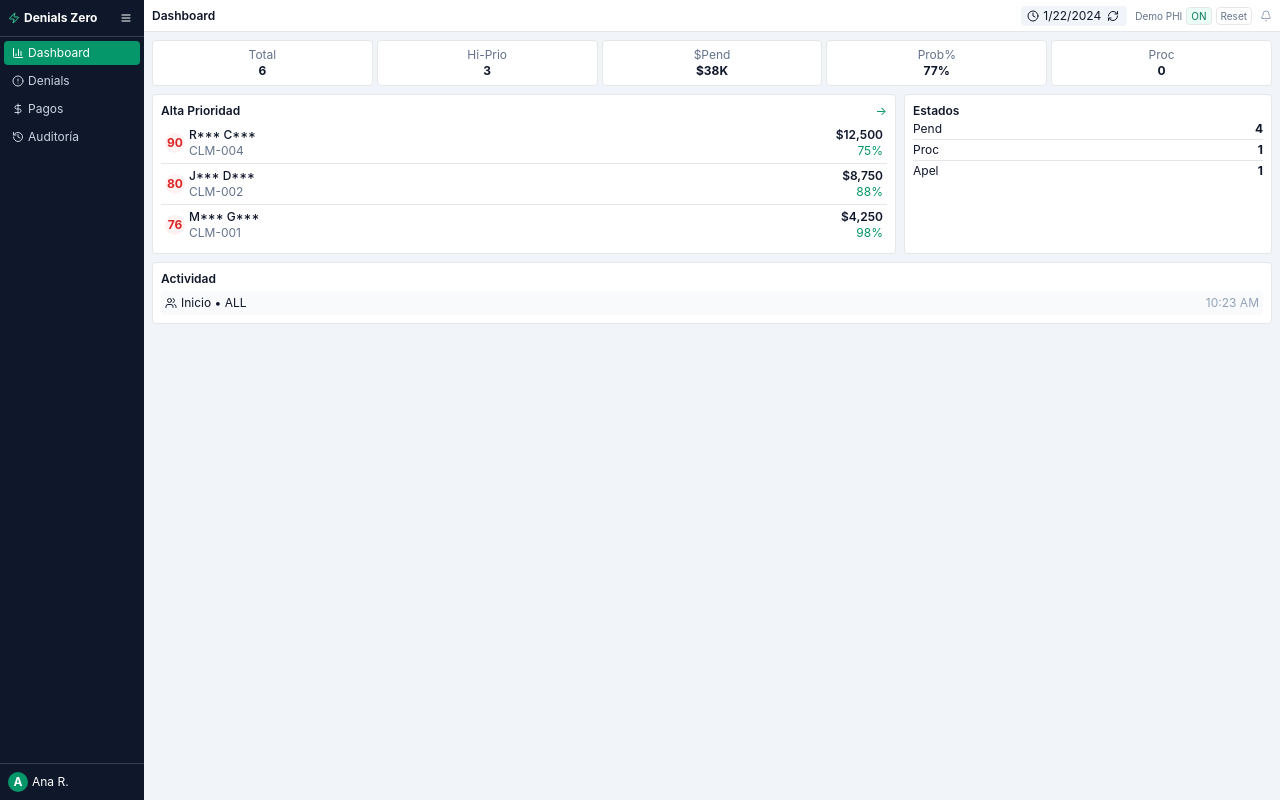
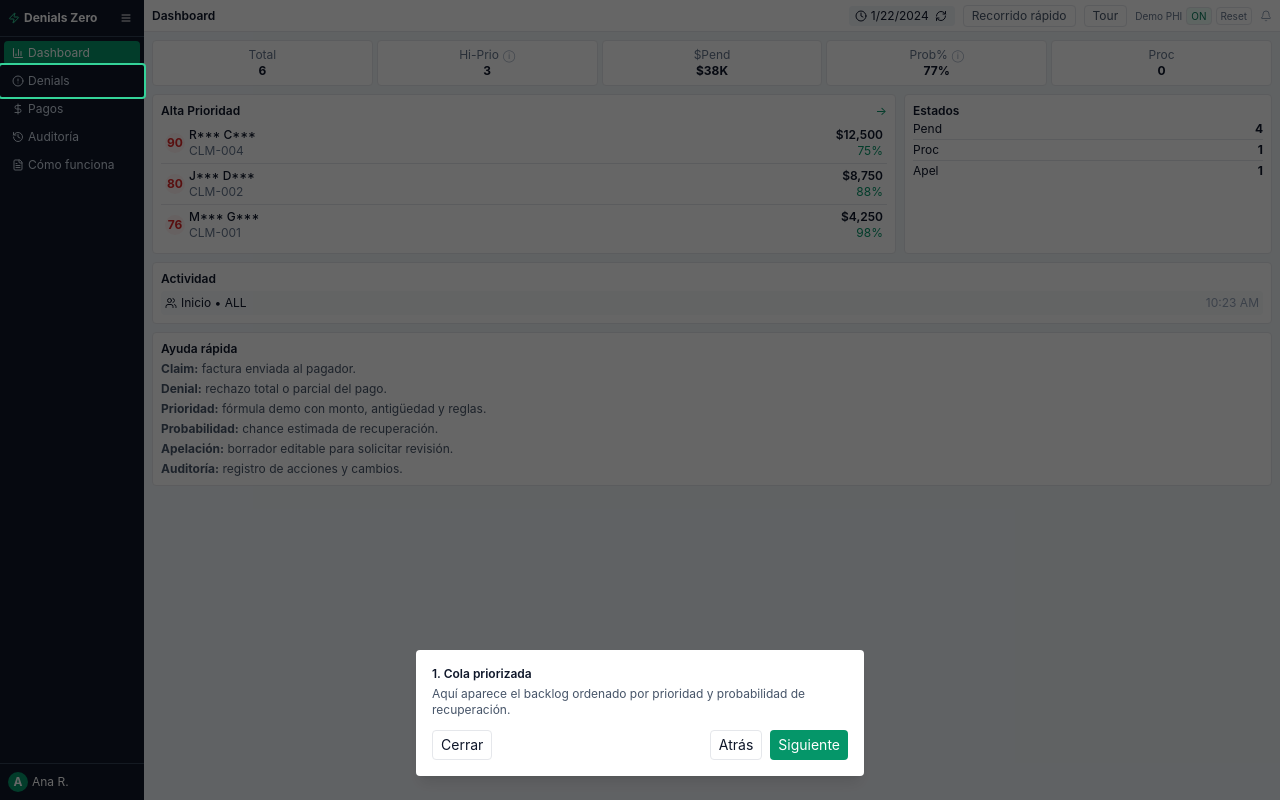
Before and after one commit to PsiRhoNox/saas, a React (Vite) app: page / in a window 1280 px wide. Built offline with nearby package versions, Linux system fonts and the light colour scheme.

Commit message:
Add guided tour and clearer demo flow

```diff
--- a/src/App.jsx
+++ b/src/App.jsx
@@ -176,25 +176,19 @@ const score = (c, date, rules) => {
   };
 };
 
-const hydrateClaims = (claims, date, rules) =>
-  claims.map((c) => ({
-    ...c,
-    appeals: c.appeals || [],
-    patientMasked: c.patientMasked || maskName(c.patient),
-    ...score(c, date, rules),
-  }));
-
-const initClaimsById = initClaims.reduce((acc, claim) => {
-  acc[claim.id] = claim;
-  return acc;
-}, {});
-
 const maskName = (name) => {
   if (!name) return '';
   const [first, ...rest] = name.split(' ');
   const maskedRest = rest.map((part) => (part ? `${part[0]}***` : '')).join(' ');
   return `${first[0]}***${maskedRest ? ` ${maskedRest}` : ''}`;
 };
+
+const hydrateClaims = (claims, date, rules) =>
+  claims.map((c) => ({
+    ...c,
+    appeals: c.appeals || [],
+    ...score(c, date, rules),
+  }));
 
 
 const getStoredState = () => {
@@ -279,6 +273,8 @@ export default function App() {
   const [stats, setStats] = useState({ proc: 0, app: 0 });
   const [rules, setRules] = useState(defaultRules);
   const [demoMode, setDemoMode] = useState(true);
+  const [showTour, setShowTour] = useState(false);
+  const [tourStep, setTourStep] = useState(0);
 
   useEffect(() => {
     const stored = getStoredState();
@@ -287,12 +283,7 @@ export default function App() {
       setStats(stored.stats || { proc: 0, app: 0 });
       setDemoMode(stored.demoMode ?? true);
       if (stored.date) setDate(new Date(stored.date));
-      const restoredClaims = (stored.claims || initClaims).map((claim) => ({
-        ...claim,
-        patient: initClaimsById[claim.id]?.patient || claim.patient,
-        patientMasked: claim.patientMasked || maskName(initClaimsById[claim.id]?.patient || claim.patient),
-      }));
-      const seeded = hydrateClaims(restoredClaims, stored.date || date, stored.rules || defaultRules);
+      const seeded = hydrateClaims(stored.claims || initClaims, stored.date || date, stored.rules || defaultRules);
       setClaims(seeded);
       setAudit(
         stored.audit || [
@@ -318,6 +309,14 @@ export default function App() {
         }),
       ]);
     }
+
+    if (typeof window !== 'undefined') {
+      const seen = window.localStorage.getItem('dz_tour_seen');
+      if (!seen) {
+        setShowTour(true);
+        window.localStorage.setItem('dz_tour_seen', 'true');
+      }
+    }
   }, []);
 
   useEffect(() => {
@@ -332,14 +331,9 @@ export default function App() {
 
   useEffect(() => {
     if (!claims.length) return;
-    const claimsForStorage = claims.map((claim) => ({
-      ...claim,
-      patient: claim.patientMasked || maskName(claim.patient),
-      patientMasked: claim.patientMasked || maskName(claim.patient),
-    }));
     persistState({
       version: STORAGE_VERSION,
-      claims: claimsForStorage,
+      claims,
       audit,
       stats,
       date: date.toISOString(),
@@ -389,7 +383,7 @@ export default function App() {
     if (sel?.id === id) setSel(updated);
     setStats((prev) => ({ proc: prev.proc + 1, app: status === 'appealed' ? prev.app + 1 : prev.app }));
     logAudit({
-      action: `Estado→${status}`,
+      action: `Usuario cambió estado a ${status}`,
       claimId: id,
       detail: `Prio:${updated.prio}`,
       source: 'user',
@@ -411,7 +405,7 @@ export default function App() {
     setSel(rescored);
     setStats((prev) => ({ proc: prev.proc + 1, app: prev.app + 1 }));
     logAudit({
-      action: 'Apelación generada',
+      action: 'Usuario generó apelación demo',
       claimId: claim.id,
       detail: appealEntry.id,
       source: 'user',
@@ -425,7 +419,7 @@ export default function App() {
     const apiUrl = import.meta.env.VITE_APPEAL_API_URL;
     const publicToken = import.meta.env.VITE_APPEAL_PUBLIC_TOKEN;
     const startedAt = performance.now();
-    const patientName = demoMode ? claim.patientMasked || maskName(claim.patient) : claim.patient;
+    const patientName = demoMode ? maskName(claim.patient) : claim.patient;
     if (!apiUrl || !publicToken) {
       const fallbackText = `APELACIÓN ${claim.id}
 Para: ${claim.payer}
@@ -439,7 +433,7 @@ Prob: ${claim.prob}%
 
 [Modo demo: agrega un token público para generar texto real.]`;
       logAudit({
-        action: 'AI apelación',
+        action: 'Sistema generó borrador de apelación (demo)',
         claimId: claim.id,
         detail: 'Fallback local',
         source: 'system',
@@ -479,7 +473,7 @@ Paciente: ${patientName}
 
 [Fallback: servicio no disponible (${response.status}).]`;
       logAudit({
-        action: 'AI apelación',
+        action: 'Sistema intentó generar apelación',
         claimId: claim.id,
         detail: `Error ${response.status}`,
         source: 'system',
@@ -496,7 +490,7 @@ Paciente: ${patientName}
     const modelVersion = data.modelVersion || data.model || APPEAL_MODEL_VERSION;
     const requestId = data.requestId || data.id || `req-${Date.now()}`;
     logAudit({
-      action: 'AI apelación',
+      action: 'Sistema generó borrador de apelación',
       claimId: claim.id,
       detail: 'Generación OK',
       source: 'system',
@@ -529,31 +523,98 @@ Paciente: ${patientName}
     next.setDate(next.getDate() + 1);
     setDate(next);
     logAudit({
-      action: 'Día+1',
+      action: 'Sistema avanzó el día',
       claimId: 'SYS',
       detail: next.toLocaleDateString(),
       source: 'system',
       before: { simDate: date.toLocaleDateString() },
       after: { simDate: next.toLocaleDateString() },
     });
+    logAudit({
+      action: 'Sistema recalculó scoring',
+      claimId: 'ALL',
+      detail: 'Re-score diario',
+      source: 'system',
+    });
   };
 
-    const filtered = claims
+  const filtered = claims
     .filter(
       (c) =>
-        ((demoMode ? (c.patientMasked || '').toLowerCase() : c.patient.toLowerCase()).includes(search.toLowerCase()) ||
+        ((c.patient.toLowerCase().includes(search.toLowerCase()) ||
+          maskName(c.patient).toLowerCase().includes(search.toLowerCase()) ||
           c.id.toLowerCase().includes(search.toLowerCase())) &&
-        (filter === 'all' || c.status === filter)
+          (filter === 'all' || c.status === filter))
     )
     .sort((a, b) => b.prio - a.prio);
 
-  const displayName = (claim) => (demoMode ? claim.patientMasked || maskName(claim.patient) : claim.patient);
+  const displayName = (claim) => (demoMode ? maskName(claim.patient) : claim.patient);
 
   const resetStorage = () => {
     if (typeof window !== 'undefined') {
       window.localStorage.removeItem(STORAGE_KEY);
+      window.localStorage.removeItem('dz_tour_seen');
       window.location.reload();
     }
+  };
+
+  const tourSteps = [
+    {
+      id: 'nav-denials',
+      title: '1. Cola priorizada',
+      body: 'Aquí aparece el backlog ordenado por prioridad y probabilidad de recuperación.',
+    },
+    {
+      id: 'denial-detail',
+      title: '2. Detalle del denial',
+      body: 'Al abrir un denial ves el monto, la razón y la acción sugerida.',
+    },
+    {
+      id: 'tour-appeal',
+      title: '3. Borrador de apelación',
+      body: 'Genera un borrador demo con un clic y deja rastro en auditoría.',
+    },
+    {
+      id: 'nav-audit',
+      title: '4. Auditoría',
+      body: 'Cada cambio queda registrado con usuario, hora y explicación.',
+    },
+    {
+      id: 'nav-how',
+      title: '5. Cómo funciona',
+      body: 'Explica el flujo de punta a punta con palabras simples.',
+    },
+  ];
+
+  const currentTour = tourSteps[tourStep];
+  const tourTarget = currentTour ? document.getElementById(currentTour.id) : null;
+  const tourRect = tourTarget?.getBoundingClientRect();
+
+  const runQuickTour = () => {
+    const top = [...claims].sort((a, b) => b.prio - a.prio)[0];
+    if (!top) return;
+    setView('denials');
+    setSel(top);
+    logAudit({
+      action: 'Recorrido rápido iniciado',
+      claimId: top.id,
+      detail: 'Mostrando flujo completo',
+      source: 'system',
+    });
+    updateStatus(top.id, 'in_progress');
+    const appealEntry = {
+      id: `APL-${Date.now().toString().slice(-4)}`,
+      createdAt: new Date().toISOString(),
+      status: 'submitted',
+      summary: 'Apelación demo generada',
+    };
+    applyAppeal(top, appealEntry);
+    logAudit({
+      action: 'Recorrido rápido completado',
+      claimId: top.id,
+      detail: 'Estado y apelación actualizados',
+      source: 'system',
+    });
   };
 
   const priorityClass = (prio) =>
@@ -589,9 +650,11 @@ Paciente: ${patientName}
             ['denials', AlertCircle, 'Denials'],
             ['payments', DollarSign, 'Pagos'],
             ['audit', History, 'Auditoría'],
+            ['how', FileText, 'Cómo funciona'],
           ].map(([id, Icon, label]) => (
             <button
               key={id}
+              id={`nav-${id}`}
               onClick={() => {
                 setView(id);
                 setSel(null);
@@ -614,7 +677,15 @@ Paciente: ${patientName}
       <div className="flex-1 flex flex-col overflow-hidden">
         <header className="h-8 bg-white border-b flex items-center justify-between px-2">
           <span className="font-semibold">
-            {view === 'dashboard' ? 'Dashboard' : view === 'denials' ? 'Denials' : view === 'payments' ? 'Pagos' : 'Auditoría'}
+            {view === 'dashboard'
+              ? 'Dashboard'
+              : view === 'denials'
+                ? 'Denials'
+                : view === 'payments'
+                  ? 'Pagos'
+                  : view === 'how'
+                    ? 'Cómo funciona'
+                    : 'Auditoría'}
           </span>
           <div className="flex items-center gap-2">
             <span className="bg-slate-100 px-1.5 py-0.5 rounded flex items-center gap-1">
@@ -624,6 +695,22 @@ Paciente: ${patientName}
                 <RefreshCw className="w-3 h-3" />
               </button>
             </span>
+            <button
+              id="quick-tour-btn"
+              onClick={runQuickTour}
+              className="px-2 py-0.5 rounded border bg-white hover:bg-slate-50 text-slate-600"
+            >
+              Recorrido rápido
+            </button>
+            <button
+              onClick={() => {
+                setTourStep(0);
+                setShowTour(true);
+              }}
+              className="px-2 py-0.5 rounded border bg-white hover:bg-slate-50 text-slate-600"
+            >
+              Tour
+            </button>
             <div className="flex items-center gap-1 text-[10px] text-slate-500">
               <span>Demo PHI</span>
               <button
@@ -646,13 +733,20 @@ Paciente: ${patientName}
               <div className="grid grid-cols-5 gap-1">
                 {[
                   ['Total', metrics.total],
-                  ['Hi-Prio', metrics.highPrio],
+                  ['Hi-Prio', metrics.highPrio, 'Prioridad demo según monto, antigüedad y reglas del pagador.'],
                   ['$Pend', `$${(metrics.amount / 1000).toFixed(0)}K`],
-                  ['Prob%', `${metrics.avgProb}%`],
+                  ['Prob%', `${metrics.avgProb}%`, 'Probabilidad demo basada en recuperación histórica y estado.'],
                   ['Proc', stats.proc],
-                ].map(([label, value]) => (
+                ].map(([label, value, hint]) => (
                   <div key={label} className="bg-white rounded p-1.5 border text-center">
-                    <p className="text-slate-500">{label}</p>
+                    <p className="text-slate-500">
+                      {label}
+                      {hint ? (
+                        <span className="ml-1 text-slate-400" title={hint}>
+                          ⓘ
+                        </span>
+                      ) : null}
+                    </p>
                     <p className="font-bold">{value}</p>
                   </div>
                 ))}
@@ -718,6 +812,29 @@ Paciente: ${patientName}
                     <span className="text-slate-400">{entry.ts}</span>
                   </div>
                 ))}
+              </div>
+              <div className="bg-white rounded p-2 border" id="help-panel">
+                <span className="font-semibold">Ayuda rápida</span>
+                <div className="mt-1 space-y-1 text-slate-600">
+                  <p>
+                    <strong>Claim:</strong> factura enviada al pagador.
+                  </p>
+                  <p>
+                    <strong>Denial:</strong> rechazo total o parcial del pago.
+                  </p>
+                  <p>
+                    <strong>Prioridad:</strong> fórmula demo con monto, antigüedad y reglas.
+                  </p>
+                  <p>
+                    <strong>Probabilidad:</strong> chance estimada de recuperación.
+                  </p>
+                  <p>
+                    <strong>Apelación:</strong> borrador editable para solicitar revisión.
+                  </p>
+                  <p>
+                    <strong>Auditoría:</strong> registro de acciones y cambios.
+                  </p>
+                </div>
               </div>
             </div>
           )}
@@ -801,7 +918,7 @@ Paciente: ${patientName}
                       <X className="w-3 h-3" />
                     </button>
                   </div>
-                  <div className="flex-1 overflow-auto p-2 space-y-2">
+                  <div className="flex-1 overflow-auto p-2 space-y-2" id="denial-detail">
                     <div className="p-2 bg-slate-800 text-white rounded flex justify-between">
                       <div>
                         <p className="text-slate-400">Monto</p>
@@ -844,9 +961,13 @@ Paciente: ${patientName}
                         Días: {sel.inputs.days} | Amt: {sel.inputs.amt} | Age: {sel.inputs.age} | Pen:{' '}
                         {sel.inputs.pen}
                       </p>
+                      <p className="text-slate-400 text-[10px]">
+                        Demo: fórmula basada en monto, antigüedad, reglas del pagador y tipo de denial.
+                      </p>
                     </div>
                     <div className="flex gap-1">
                       <button
+                        id="tour-appeal"
                         onClick={() => openAppealModal(sel)}
                         className="flex-1 bg-emerald-600 text-white py-1 rounded hover:bg-emerald-700 flex items-center justify-center gap-1"
                       >
@@ -987,6 +1108,39 @@ Paciente: ${patientName}
               ))}
             </div>
           )}
+
+          {view === 'how' && (
+            <div className="space-y-2">
+              <div className="bg-white rounded p-2 border">
+                <h2 className="font-semibold">Cómo funciona Denials Zero Desk</h2>
+                <p className="text-slate-600 mt-1">
+                  Flujo simple pensado para equipos no técnicos: cargar denials, priorizar, ejecutar acciones y dejar trazabilidad.
+                </p>
+              </div>
+              <div className="grid grid-cols-3 gap-2">
+                {[
+                  { title: '1. Llegada de denials', body: 'El equipo sube archivos o integra un envío diario. La cola se llena sola.' },
+                  { title: '2. Priorización', body: 'El sistema ordena por monto, antigüedad y reglas del pagador.' },
+                  { title: '3. Acción y apelación', body: 'Se aplican pasos sugeridos y se genera un borrador de apelación.' },
+                ].map((card) => (
+                  <div key={card.title} className="bg-white rounded p-2 border">
+                    <p className="font-semibold">{card.title}</p>
+                    <p className="text-slate-600 mt-1">{card.body}</p>
+                  </div>
+                ))}
+              </div>
+              <div className="bg-white rounded p-2 border">
+                <p className="font-semibold">Piloto sin integraciones</p>
+                <p className="text-slate-600 mt-1">
+                  El cliente exporta archivos de su sistema y los sube manualmente. En minutos ve la cola priorizada y acciones sugeridas.
+                </p>
+                <p className="font-semibold mt-2">Producción con integración ligera</p>
+                <p className="text-slate-600 mt-1">
+                  Se automatiza el envío diario de archivos. El equipo sigue trabajando igual, solo que la cola se actualiza sola.
+                </p>
+              </div>
+            </div>
+          )}
         </main>
       </div>
 
@@ -1026,6 +1180,50 @@ Paciente: ${patientName}
           </div>
         </div>
       )}
+
+      {showTour && currentTour && (
+        <div className="fixed inset-0 z-50">
+          <div className="absolute inset-0 bg-black/60" />
+          {tourRect ? (
+            <div
+              className="absolute border-2 border-emerald-400 rounded pointer-events-none"
+              style={{
+                top: `${tourRect.top - 6}px`,
+                left: `${tourRect.left - 6}px`,
+                width: `${tourRect.width + 12}px`,
+                height: `${tourRect.height + 12}px`,
+              }}
+            />
+          ) : null}
+          <div className="absolute bottom-6 left-1/2 -translate-x-1/2 bg-white rounded shadow-lg p-4 w-full max-w-md">
+            <p className="font-semibold">{currentTour.title}</p>
+            <p className="text-slate-600 mt-1">{currentTour.body}</p>
+            <div className="flex justify-between mt-3 text-sm">
+              <button onClick={() => setShowTour(false)} className="px-2 py-1 border rounded">
+                Cerrar
+              </button>
+              <div className="flex gap-2">
+                <button onClick={() => setTourStep((prev) => Math.max(prev - 1, 0))} className="px-2 py-1 border rounded">
+                  Atrás
+                </button>
+                <button
+                  onClick={() => {
+                    if (tourStep >= tourSteps.length - 1) {
+                      setShowTour(false);
+                      setTourStep(0);
+                    } else {
+                      setTourStep((prev) => prev + 1);
+                    }
+                  }}
+                  className="px-2 py-1 bg-emerald-600 text-white rounded"
+                >
+                  {tourStep >= tourSteps.length - 1 ? 'Finalizar' : 'Siguiente'}
+                </button>
+              </div>
+            </div>
+          </div>
+        </div>
+      )}
     </div>
   );
 }
```
